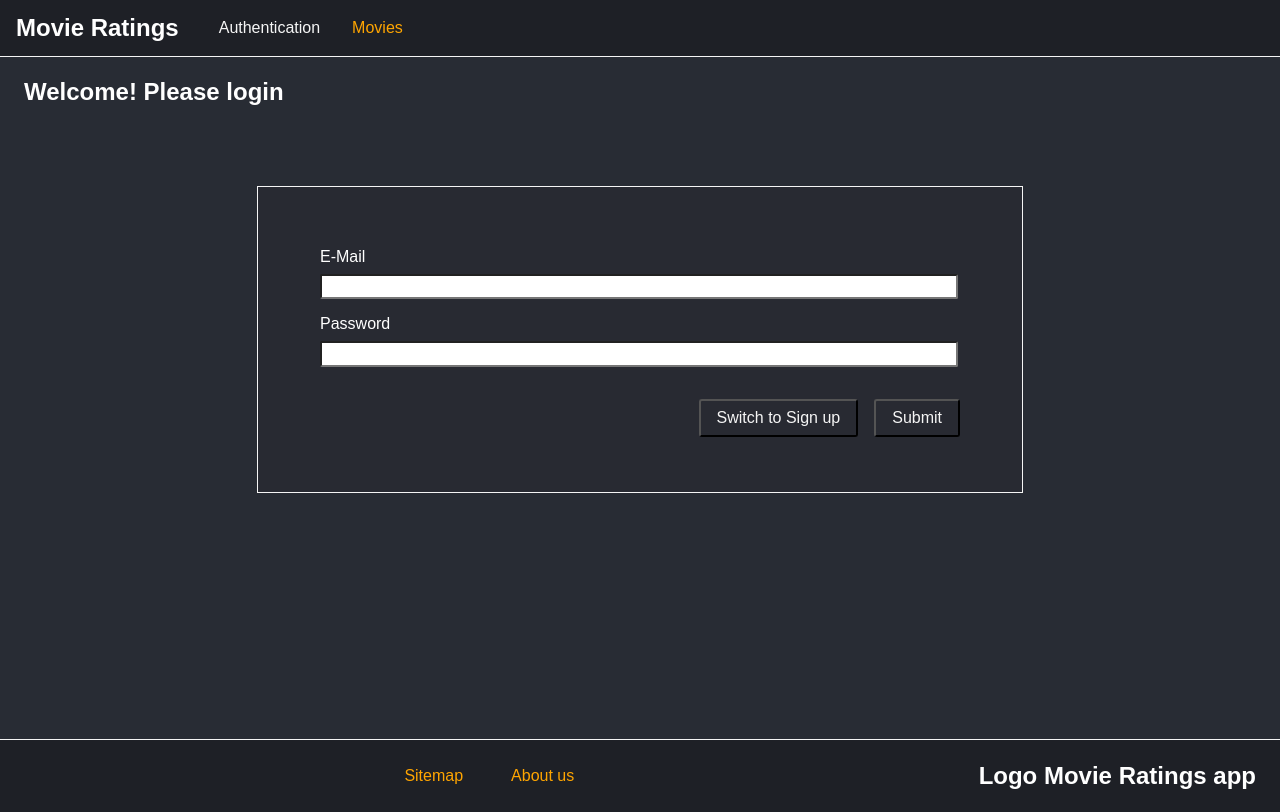
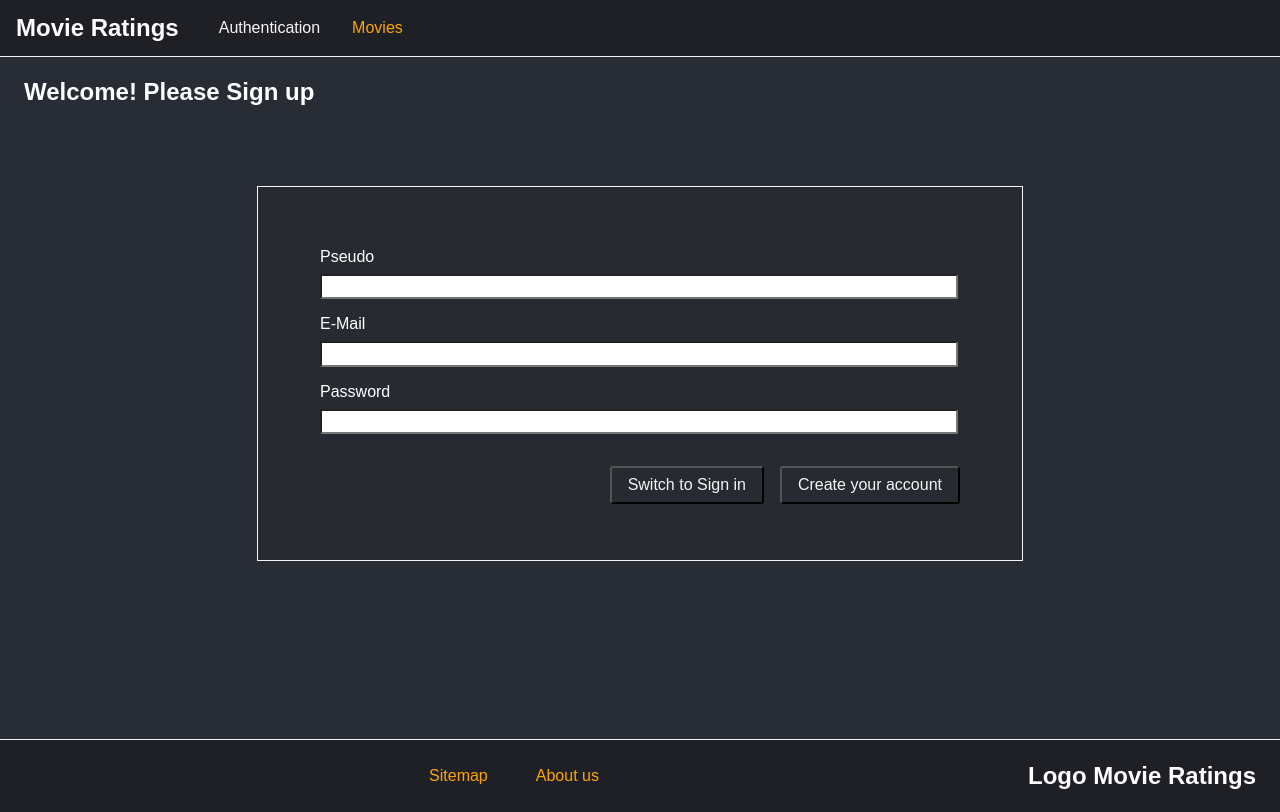
Before and after one commit to NitnekB/movies-graphql, a React (Create React App) app in the folder client/: page /auth in a window 1280 px wide. Built offline with nearby package versions, Linux system fonts and the light colour scheme.

Commit message:
feat: add login/sign up and connect to backend

```diff
--- a/client/src/components/Footer/MainFooter.js
+++ b/client/src/components/Footer/MainFooter.js
@@ -16,7 +16,7 @@ const MainFooter = props => (
       </ul>
     </nav>
     <div className="main-footer_logo">
-      <h2>Logo Movie Ratings app</h2>
+      <h2>Logo Movie Ratings</h2>
     </div>
   </header>
 );
--- a/client/src/pages/Auth.css
+++ b/client/src/pages/Auth.css
@@ -1,7 +1,3 @@
-.main-login {
-
-}
-
 .authForm {
   background: #282a32;
   width: 40rem;
--- a/client/src/pages/Auth.js
+++ b/client/src/pages/Auth.js
@@ -3,22 +3,104 @@ import React, { Component } from 'react';
 import './Auth.css';
 
 class AuthPage extends Component {
+  state = {
+    isLogin: true
+  }
+
+  constructor(props) {
+    super(props);
+    this.pseudoEl = React.createRef();
+    this.emailEl = React.createRef();
+    this.passwordEl = React.createRef();
+  }
+
+  switchModeHandler = () => {
+    this.setState(prevState => {
+      return { isLogin: !prevState.isLogin };
+    });
+  }
+
+  submitHandler = (event) => {
+    event.preventDefault();
+
+    const pseudo = this.pseudoEl.current ? this.pseudoEl.current.value : '';
+    const email = this.emailEl.current.value;
+    const password = this.passwordEl.current.value;
+
+    if (email.trim().length === 0 || password.trim().length === 0) {
+      return;
+    }
+
+    let requestBody = {
+      query: `
+        query {
+          login(email: "${email}", password: "${password}") {
+            userId
+            token
+            tokenExpiration
+          }
+        }
+      `
+    };
+
+    if (this.state.isLogin) {
+      requestBody = {
+        query: `
+          mutation {
+            createUser(userInput: {pseudo: "${pseudo}", email: "${email}", password: "${password}"}) {
+              _id
+              pseudo
+              email
+            }
+          }
+        `
+      };
+    }
+
+    fetch('http://localhost:8000/graphql', {
+      method: 'POST',
+      body: JSON.stringify(requestBody),
+      headers: {
+        'Content-type': 'application/json'
+      }
+    }).then(res => {
+      if (res.status !== 200 && res.status !== 201) {
+        throw new Error('Failed!');
+      }
+      return res.json();
+    }).then(resData => {
+      console.log(resData);
+    }).catch(err => {
+      console.log(err);
+    })
+  };
+
   render() {
     return (
-      <div className="main-login">
-        <h2>Welcome! Please login</h2>
-        <form className="authForm">
+      <div>
+        <h2>Welcome! Please {this.state.isLogin ? 'Sign up' : 'Sign in'}</h2>
+        <form className="authForm" onSubmit={this.submitHandler}>
+          {this.state.isLogin ?
+            <div className="form-control">
+              <label htmlFor="pseudo">Pseudo</label>
+              <input type="pseudo" id="pseudo" ref={this.pseudoEl}></input>
+            </div> :
+            ''
+          }
+
           <div className="form-control">
             <label htmlFor="email">E-Mail</label>
-            <input type="email" id="email"></input>
+            <input type="email" id="email" ref={this.emailEl}></input>
           </div>
           <div className="form-control">
             <label htmlFor="password">Password</label>
-            <input type="password" id="password"></input>
+            <input type="password" id="password" ref={this.passwordEl}></input>
           </div>
           <div className="form-actions">
-            <button type="button">Submit</button>
-            <button type="button">Switch to Sign up</button>
+            <button type="submit">{this.state.isLogin ? 'Create your account' : 'Connect'}</button>
+            <button type="button" onClick={this.switchModeHandler}>
+              Switch to {this.state.isLogin ? 'Sign in' : 'Sign up'}
+            </button>
           </div>
         </form>
       </div>
```
Also changed, not shown: 1 other file (tests, documents, lock files or other folders).
